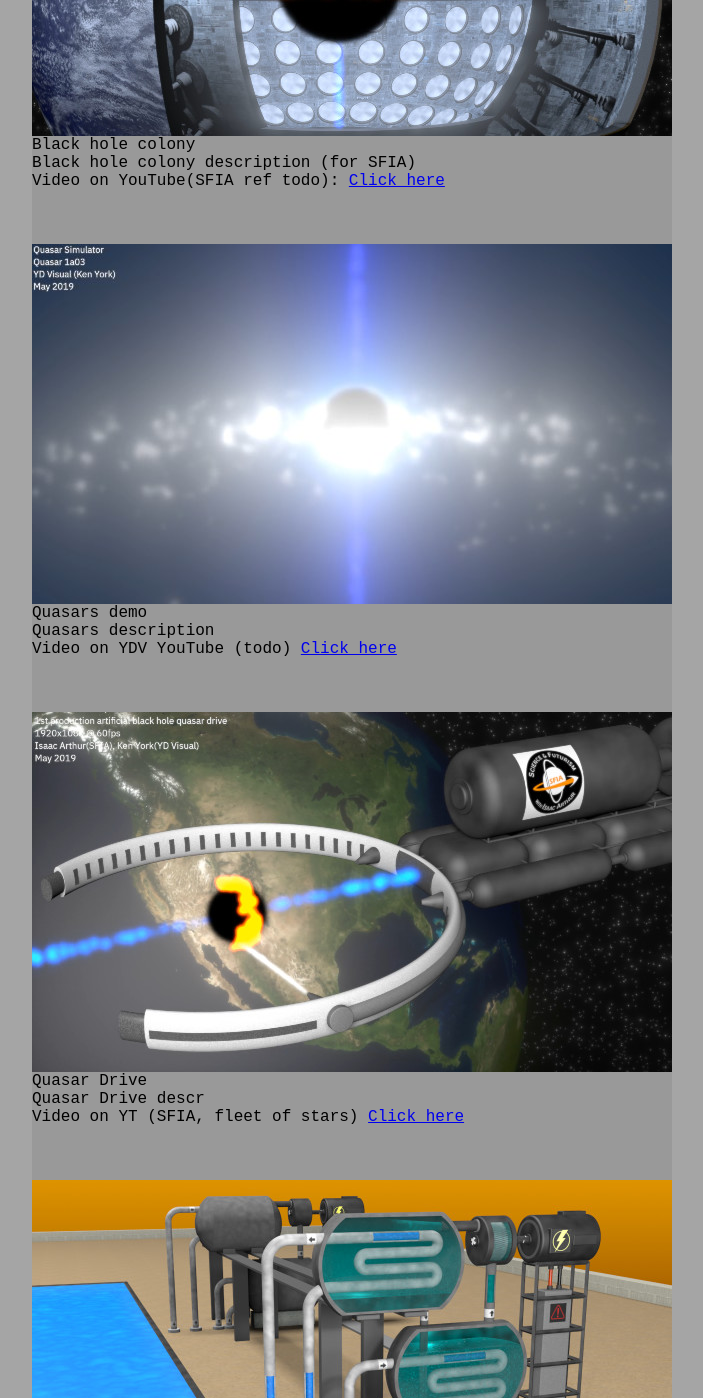
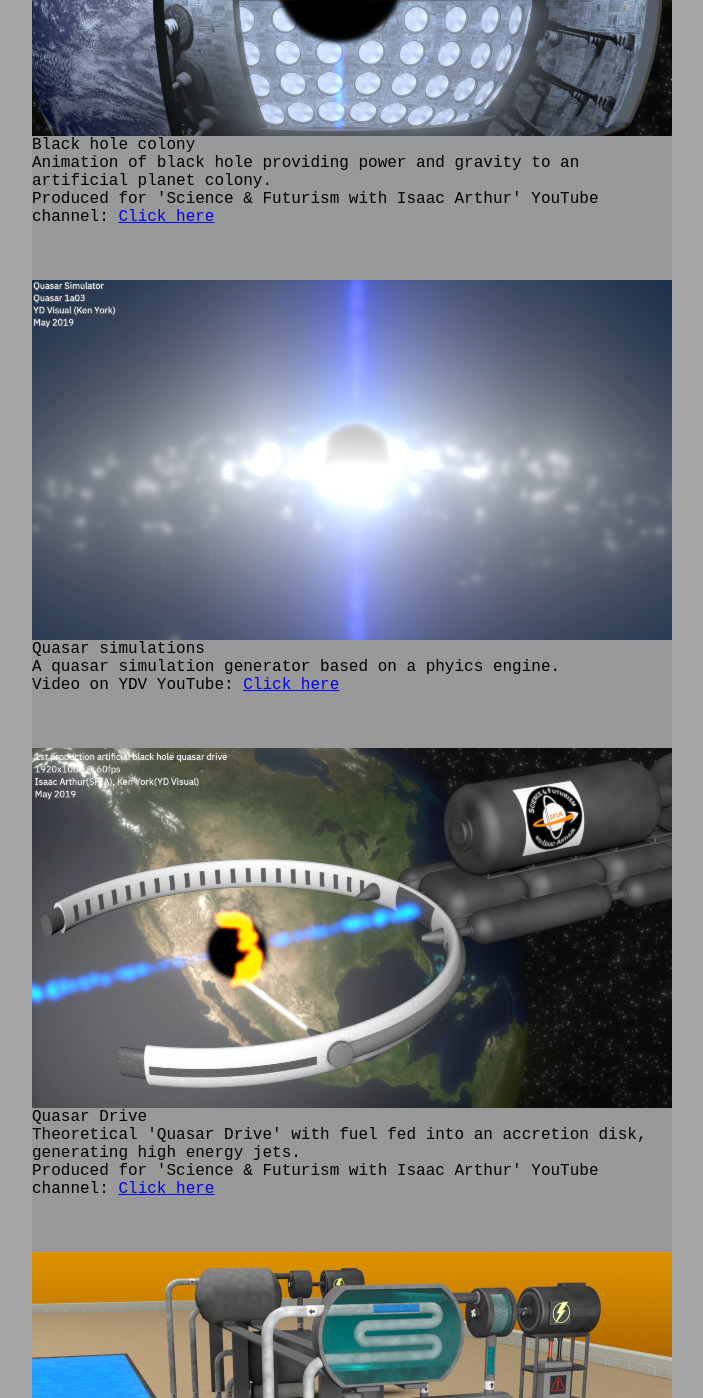
Before and after one commit to Ydvisual/YdvPortfolio, a plain HTML site: page index.htm in a window 1280 px wide. Shown: the part 920-2318 px from the top of the page, without its empty margins (288-991 px from the left). Drawn offline with Linux system fonts and the light colour scheme.

Commit message:
Updated descr for bh colony, quasars, qdrive

```diff
--- a/index.htm
+++ b/index.htm
@@ -56,22 +56,22 @@
 		<span id="span_descr">
 			Black hole colony
 			<br>
-			Black hole colony description (for SFIA)
+			Animation of black hole providing power and gravity to an artificial planet colony.
 			<br>
-			Video on YouTube(SFIA ref todo):
-			<a href="https://www.youtube.com/watch?v=EBjt2CgZACU">Click here</a>
+			Produced for 'Science & Futurism with Isaac Arthur' YouTube channel:
+			<a href="https://www.youtube.com/watch?v=pxa0IrZCNzg&t=480s">Click here</a>
 			<br>
 		</span>
 		<br><br><br>
 
 		<img id = "img_only" src="img/quasar.jpg"/><br>
 		<span id="span_descr">
-			Quasars demo
+			Quasar simulations
 			<br>
-			Quasars description
+			A quasar simulation generator based on a phyics engine.
 			<br>
-			Video on YDV YouTube (todo)
-			<a href="https://www.youtube.com/watch?v=EBjt2CgZACU">Click here</a>
+			Video on YDV YouTube:
+			<a href="https://www.youtube.com/watch?v=LN3BajQlqqE">Click here</a>
 			<br>
 		</span>
 		<br><br><br>
@@ -80,10 +80,10 @@
 		<span id="span_descr">
 			Quasar Drive
 			<br>
-			Quasar Drive descr
+			Theoretical 'Quasar Drive' with fuel fed into an accretion disk, generating high energy jets.
 			<br>
-			Video on YT (SFIA, fleet of stars)
-			<a href="https://www.youtube.com/watch?v=EBjt2CgZACU">Click here</a>
+			Produced for 'Science & Futurism with Isaac Arthur' YouTube channel:
+			<a href="https://www.youtube.com/watch?v=GxwCIeWaU3M&t=1224">Click here</a>
 			<br>
 		</span>
 		<br><br><br>
```
